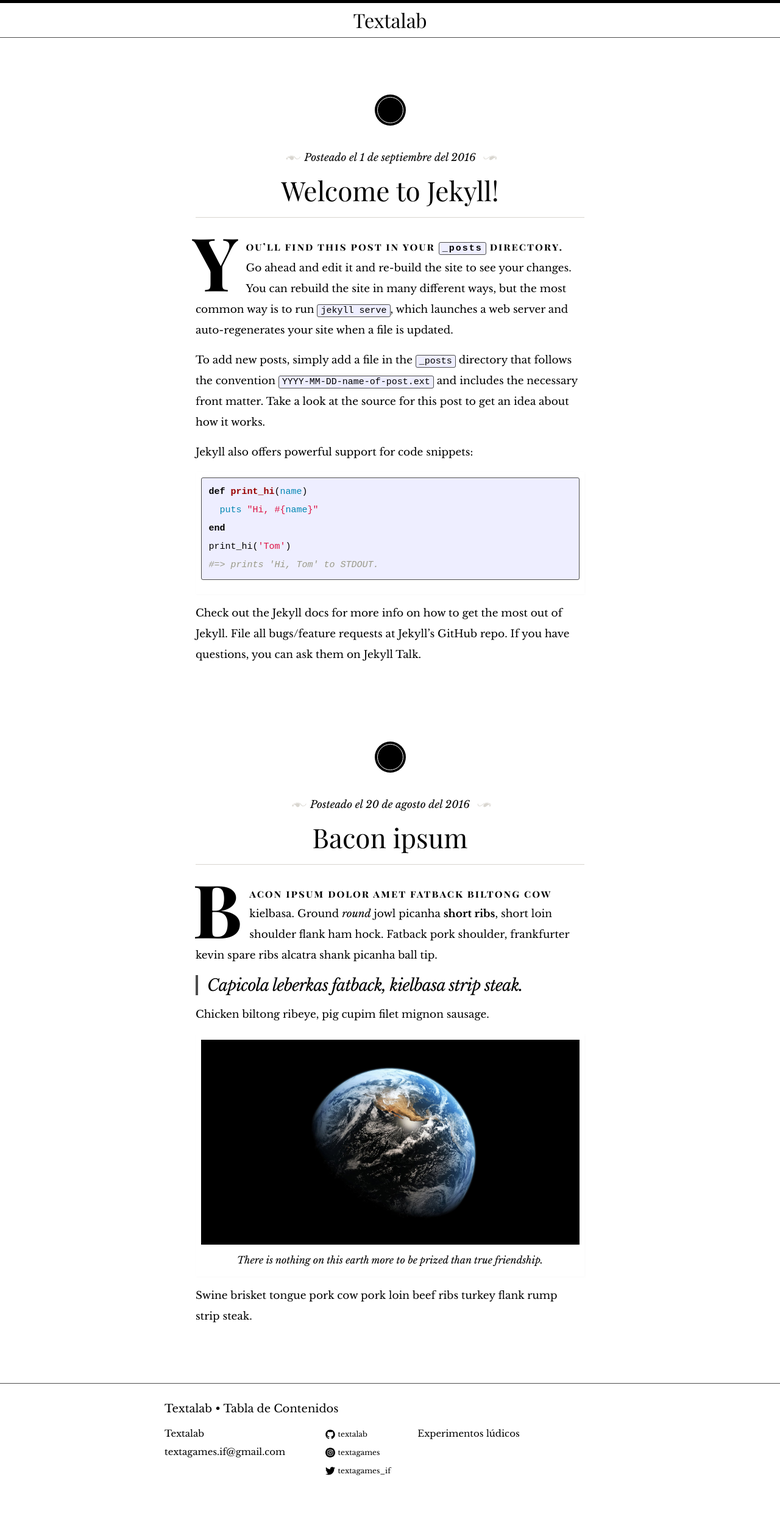
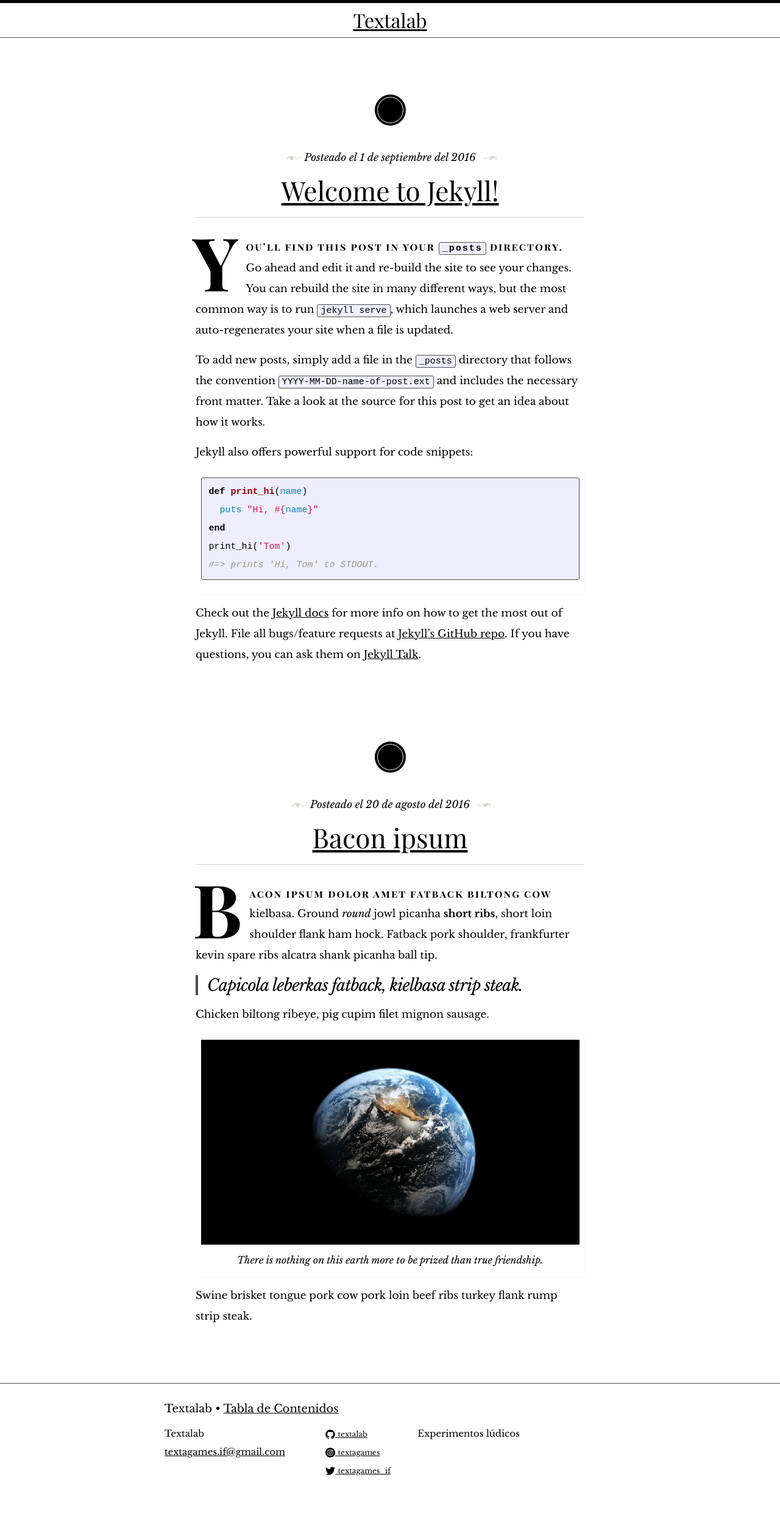
Before and after one commit to textalab/textalab.github.io, a Jekyll site: the page built from index.html, in a window 1280 px wide. Shown: the whole page at 61% size. Built offline with Jekyll 4.4.1, drawn with Linux system fonts in a browser that asks for light colours; some web fonts are replaced.

Commit message:
mas cambios de diseño

```diff
--- a/_sass/_base.scss
+++ b/_sass/_base.scss
@@ -216,11 +216,11 @@ h1, h2, h3, h4, h5, h6 {
  */
 a {
     color: $brand-color;
-    text-decoration: none;
+    text-decoration: underline;
 
     &:hover {
         color: darken($brand-color, 5%);
-        text-decoration: none;
+        text-decoration: underline;
     }
 }
 
```
